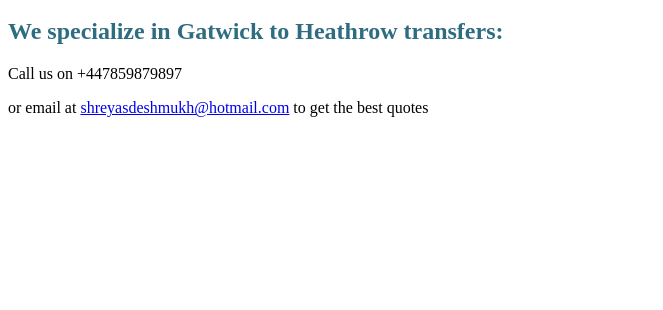
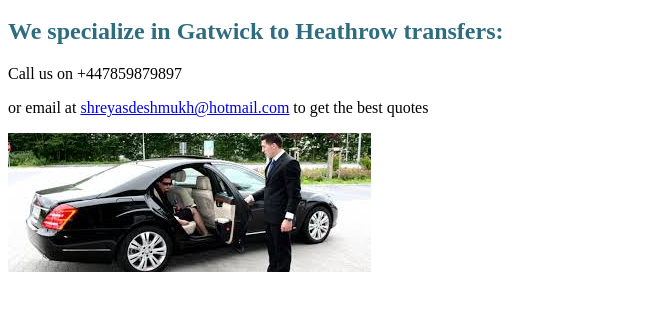
Before and after one commit to aduta/aduta.github.io, a plain HTML site: page index.html in a window 1280 px wide. Shown: the part 48-358 px from the top of the page, without its empty margins (0-663 px from the left). Drawn offline with Linux system fonts and the light colour scheme.

Commit message:
Added image

```diff
--- a/index.html
+++ b/index.html
@@ -6,6 +6,7 @@
 <h2 style="color: #2e6c80;">We specialize in Gatwick to Heathrow transfers:</h2>
 <p>Call us on +447859879897</p>
 <p>or email at <a href="mailto:anshuld@gmail.com">shreyasdeshmukh@hotmail.com</a>&nbsp;to get the best quotes</p>
+<p><img src="./images/car-1.jpeg" alt="Car-1" /></p>
 <h2 style="color: #2e6c80;">&nbsp;</h2>
 <p><strong>&nbsp;</strong></p>
 </body>
```
Also changed, not shown: images/car-1.jpeg (added).
